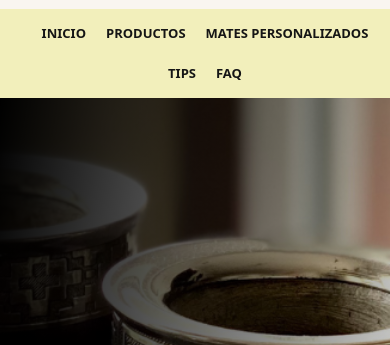
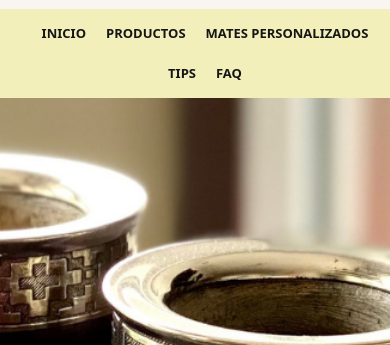
Before and after one commit to Santimerloo/PreEntrega3Merlo, a website: page index.html in a window 390 px wide. Shown: the part 61-406 px from the top of the page. Drawn offline with nearby package versions, Linux system fonts and the light colour scheme; files whose address does not match are found by name.

Commit message:
medias mobile filtros

```diff
--- a/scss/styles.scss
+++ b/scss/styles.scss
@@ -200,8 +200,7 @@ html {
 /*               BANNER               */
 /* ********************************** */
 .banner {
-	background-image: linear-gradient(100deg, #000000, #00000020),
-		url('../assets/imperialbanner.png');
+	background-image: url(../assets/imperial-banner.png);
 	height: 60rem;
 	background-size: cover;
 	background-position: center;
@@ -278,6 +277,13 @@ html {
 
 .filters button:hover {
     background-color: #45a049;
+}
+
+/* Media query para dispositivos móviles */
+@media (max-width: 768px) {
+    .filters {
+        width: 100%; /* Cambia el ancho al 100% en dispositivos móviles */
+    }
 }
 
 /* Estilos para la sección de productos */
```
Also changed, not shown: css/styles.css, 1 other file.
